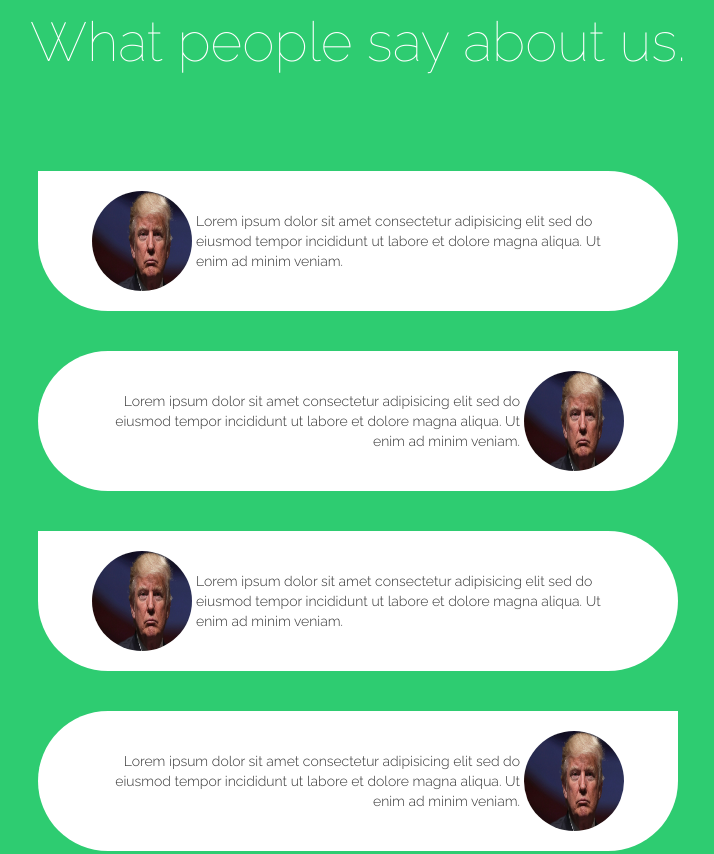
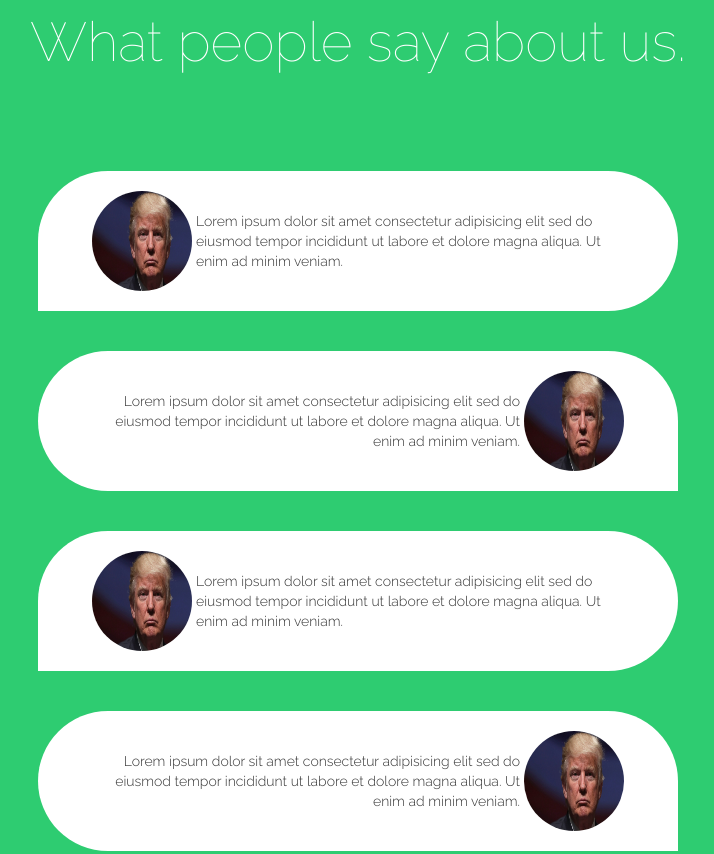
Before and after one commit to yogeshpro01/espice, a plain HTML site: page index.html in a window 1280 px wide. Shown: the part 3267-4121 px from the top of the page, without its empty margins (282-996 px from the left). Drawn offline with nearby package versions, Linux system fonts and the light colour scheme.

Commit message:
Update style.css

```diff
--- a/style.css
+++ b/style.css
@@ -378,9 +378,9 @@ background: linear-gradient(to left, #155799, #159957);
 	padding: 20px;
 	padding-left: 50px;
 	padding-right: 50px;
-	border-top-left-radius: 0px;
+	border-top-left-radius: 90px;
 	border-top-right-radius: 90px;
-	border-bottom-left-radius: 90px;
+	border-bottom-left-radius: 0px;
 	border-bottom-right-radius: 90px;
 	background: #fff;
 	margin: 40px;
@@ -407,9 +407,9 @@ background: linear-gradient(to left, #155799, #159957);
 }
 .testimonials-card-right{
 	border-top-left-radius: 90px;
-	border-top-right-radius: 0px;
+	border-top-right-radius: 90px;
 	border-bottom-left-radius: 90px;
-	border-bottom-right-radius: 90px;
+	border-bottom-right-radius: 0px;
 
 }
 .testimonials-text-right{
```
